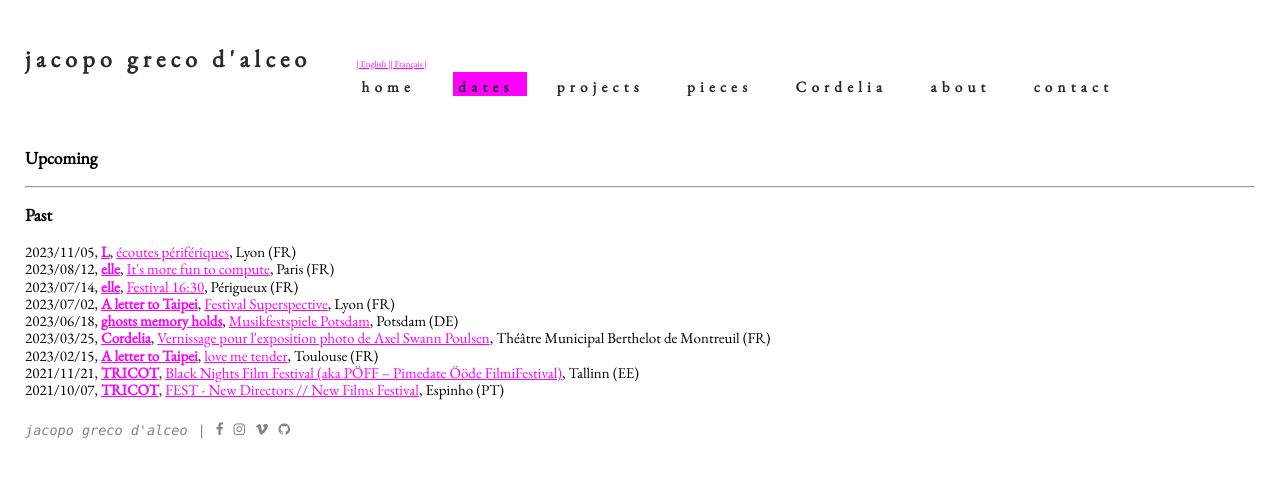
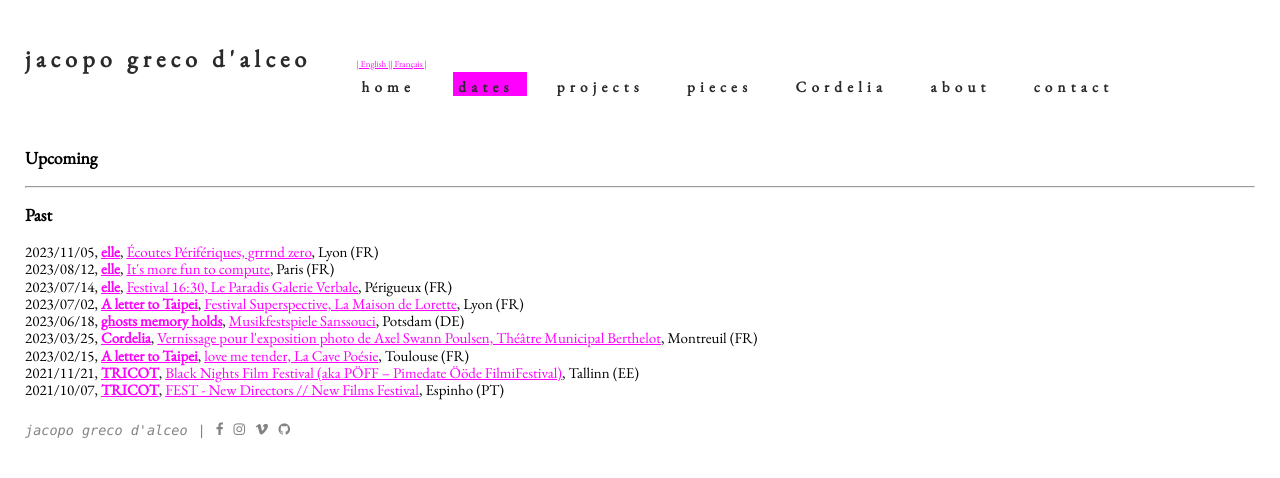
Before and after one commit to jacopogrecodalceo/jacopogrecodalceo.github.io, a Jekyll site: the page built from content/_en/dates.html, in a window 1280 px wide. Shown: the top 478 px of the page. Built offline with Jekyll 4.4.1, drawn with Linux system fonts in a browser that asks for light colours.

Commit message:
dates updates

```diff
--- a/_data/dates.yml
+++ b/_data/dates.yml
@@ -1,7 +1,7 @@
-- what: "L"
+- what: "elle"
   when: "2023/11/05"
   site: "https://fb.me/e/1oLWAWG8t"
-  name: "écoutes périfériques"
+  name: "Écoutes Périfériques, grrrnd zero"
   city: "Lyon"
   country: "FR"
 
@@ -15,35 +15,35 @@
 - what: "Cordelia"
   when: "2023/03/25"
   site: "https://tmb-jeanguerrin.fr/spectacle/photographies-argentiques-axel-swann-poulsen/"
-  name: "Vernissage pour l'exposition photo de Axel Swann Poulsen"
-  city: "Théâtre Municipal Berthelot de Montreuil"
+  name: "Vernissage pour l'exposition photo de Axel Swann Poulsen, Théâtre Municipal Berthelot"
+  city: "Montreuil"
   country: "FR"
 
 - what: "elle"
   when: "2023/07/14"
   site: https://fb.me/e/6Fm8RmQcX
-  name: "Festival 16:30"
+  name: "Festival 16:30, Le Paradis Galerie Verbale"
   city: "Périgueux"
   country: "FR"
 
 - what: "ghosts memory holds"
   when: "2023/06/18"
   site: https://www.musikfestspiele-potsdam.de/programm/kalender/programm-details/fahrradkonzert-auf-ins-gruene-26a.html
-  name: "Musikfestspiele Potsdam"
+  name: "Musikfestspiele Sanssouci"
   city: "Potsdam"
   country: "DE"
 
 - what: "A letter to Taipei"
   when: "2023/02/15"
   site: http://www.cave-poesie.com/love-me-tender/
-  name: "love me tender"
+  name: "love me tender, La Cave Poésie"
   city: "Toulouse"
   country: "FR"
 
 - what: "A letter to Taipei"
   when: "2023/07/02"
   site: https://www.instagram.com/p/CuMQYLrImV1/?utm_source=ig_web_button_share_sheet&igshid=MzRlODBiNWFlZA==
-  name: "Festival Superspective"
+  name: "Festival Superspective, La Maison de Lorette"
   city: "Lyon"
   country: "FR"
 
```
